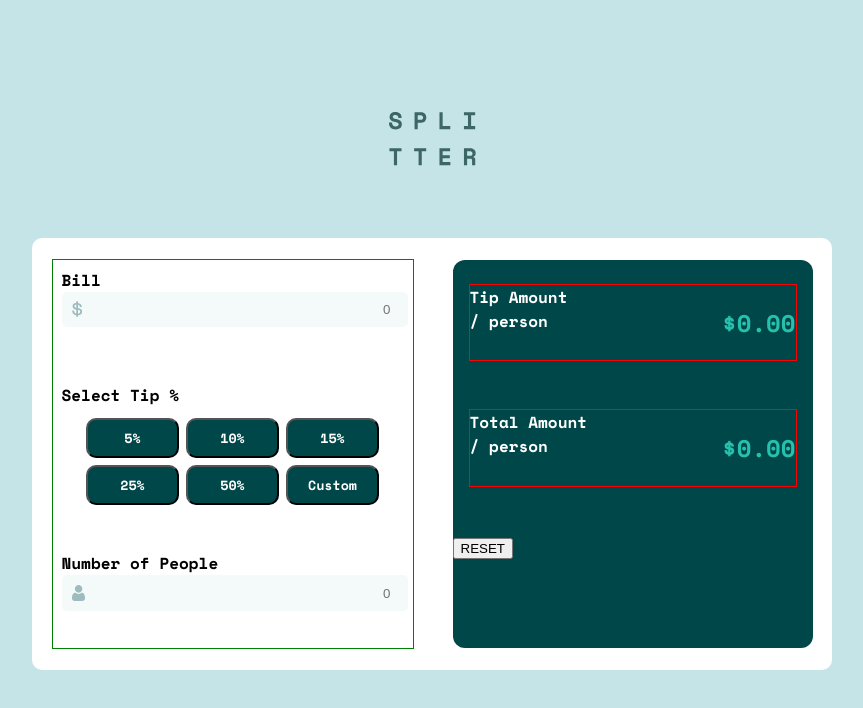
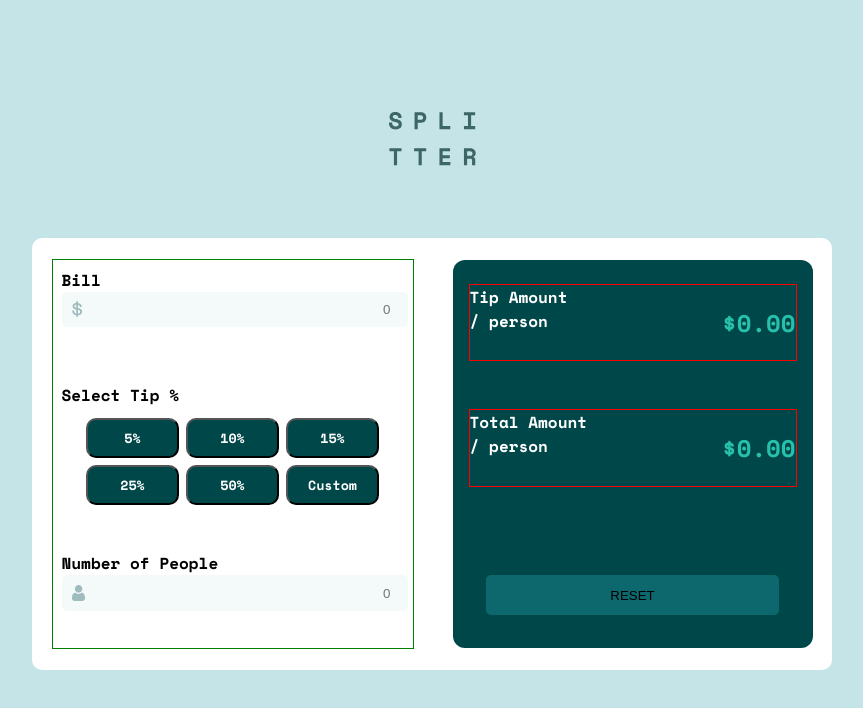
Before and after one commit to AHochworter/tip-calculator, a React (Vite) app: page / in a window 1280 px wide. Shown: the top 708 px of the page, without its empty margins (208-1071 px from the left). Built offline with nearby package versions, Linux system fonts and the light colour scheme.

Commit message:
Style reset button

```diff
--- a/src/Components/Tip/Tip.css
+++ b/src/Components/Tip/Tip.css
@@ -14,3 +14,19 @@
 .dollar-amount {
   color: hsl(172, 67%, 45%);
 }
+
+.reset-button-wrapper {
+  display: flex;
+  height: 5em;
+  width: 100%;
+  justify-content: center;
+  align-items: flex-end;
+}
+
+.reset {
+  height: 3em;
+  width: 22em;
+  background-color: #0D686D;
+  border: none;
+  border-radius: 5px;
+}
```
